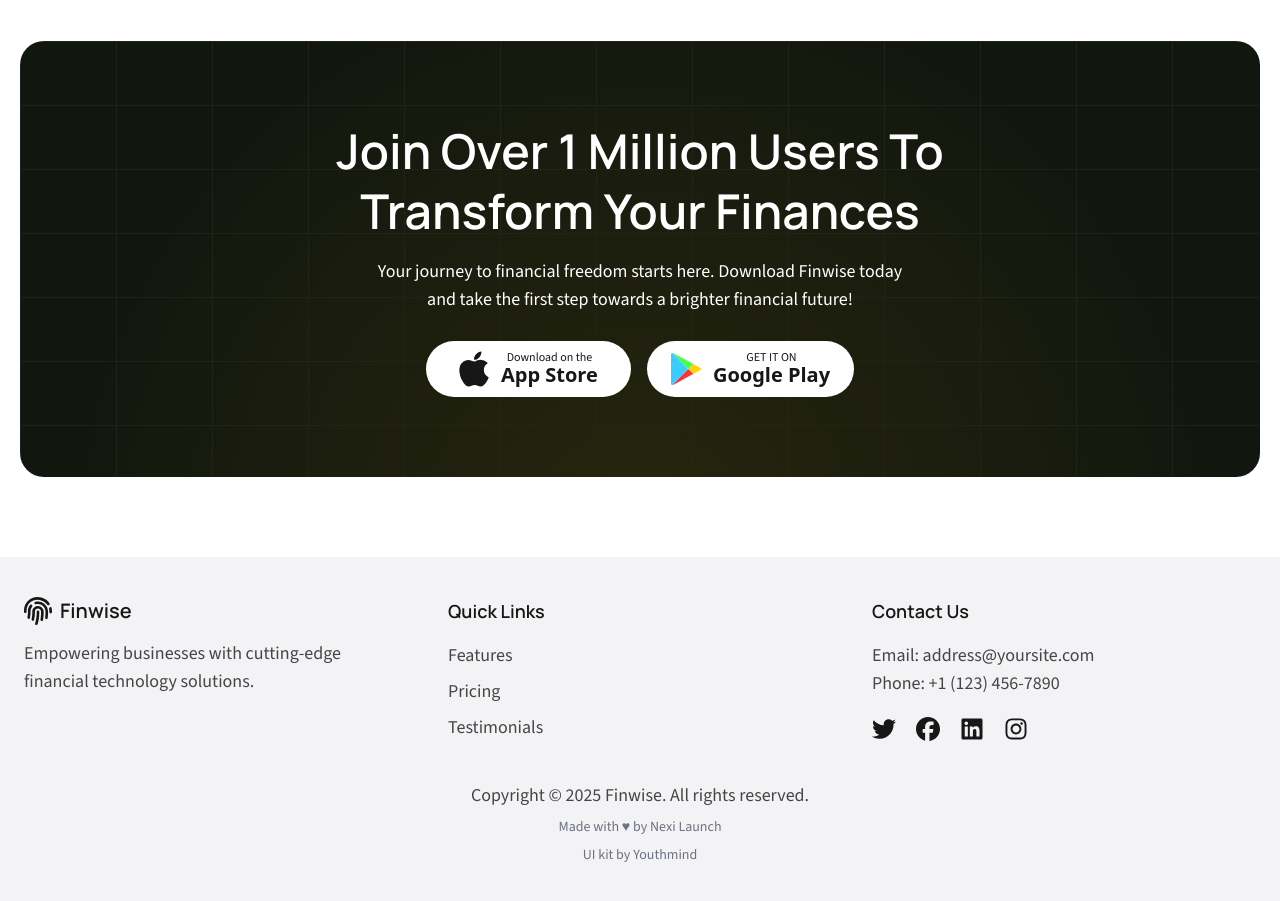
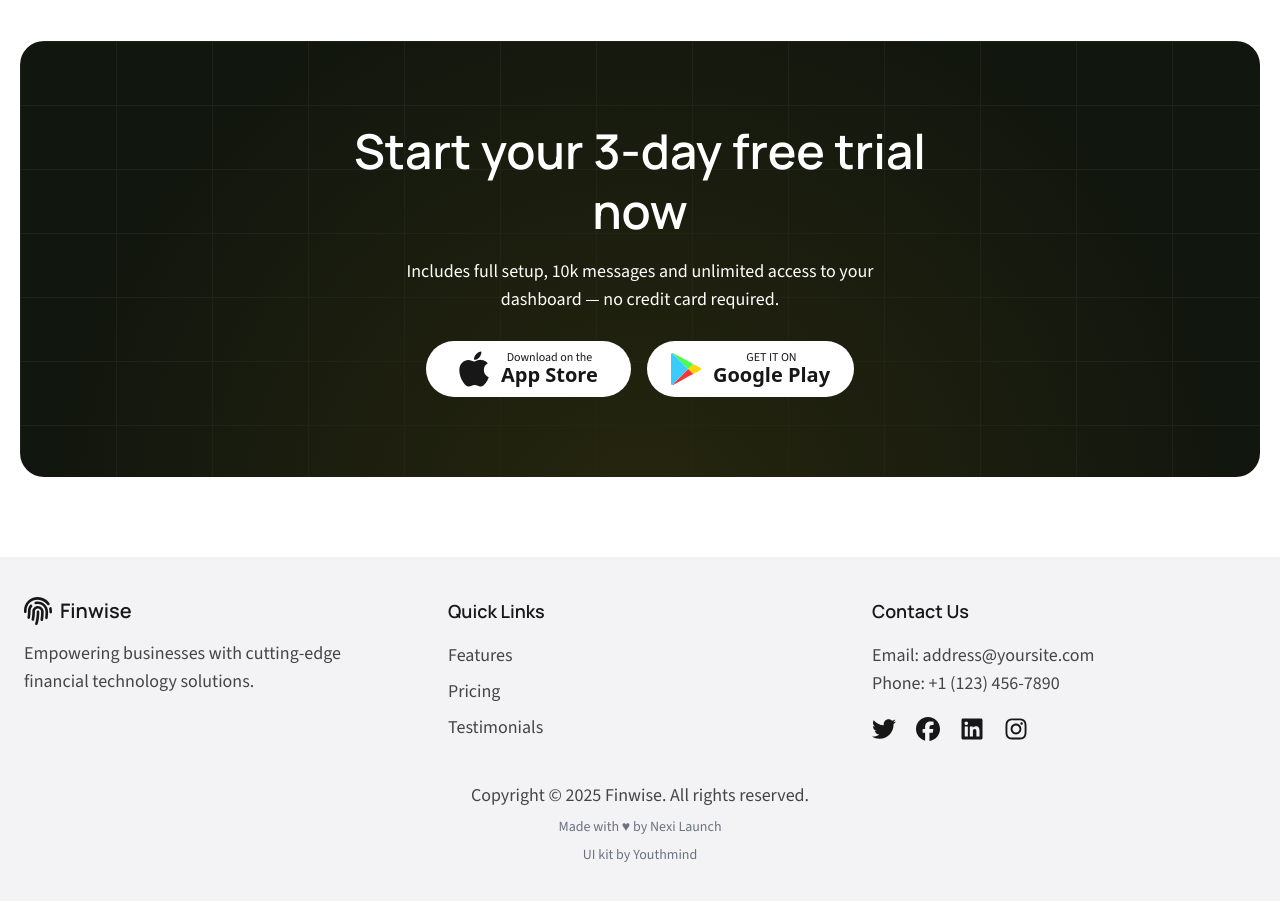
Before and after one commit to Ortannu/finwise-saas-landing-page, a Next.js app: page / in a window 1280 px wide. Shown: the part 5080-5981 px from the top of the page. Built offline with nearby package versions, Linux system fonts and the light colour scheme.

Commit message:
Update cta.ts

```diff
--- a/src/data/cta.ts
+++ b/src/data/cta.ts
@@ -1,6 +1,6 @@
 export const ctaDetails = {
-    heading: 'Join Over 1 Million Users To Transform Your Finances',
-    subheading: 'Your journey to financial freedom starts here. Download Finwise today and take the first step towards a brighter financial future!',
-    appStoreUrl: '#',
-    googlePlayUrl: '#'
-}
+  heading: 'Start your 3-day free trial now',
+  subheading: 'Includes full setup, 10k messages and unlimited access to your dashboard — no credit card required.',
+  appStoreUrl: '#',
+  googlePlayUrl: '#',
+};
```
